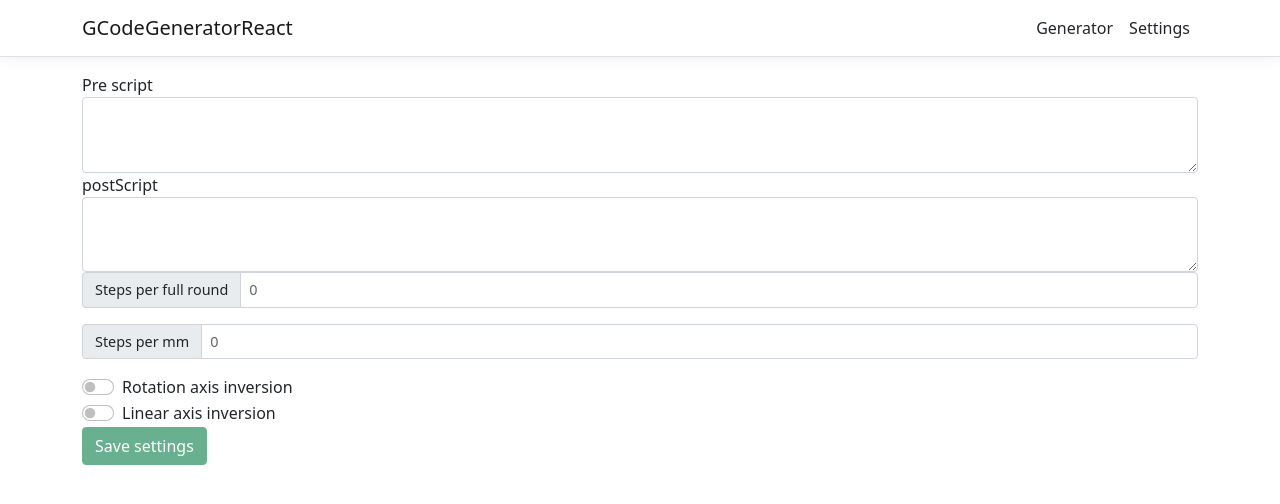
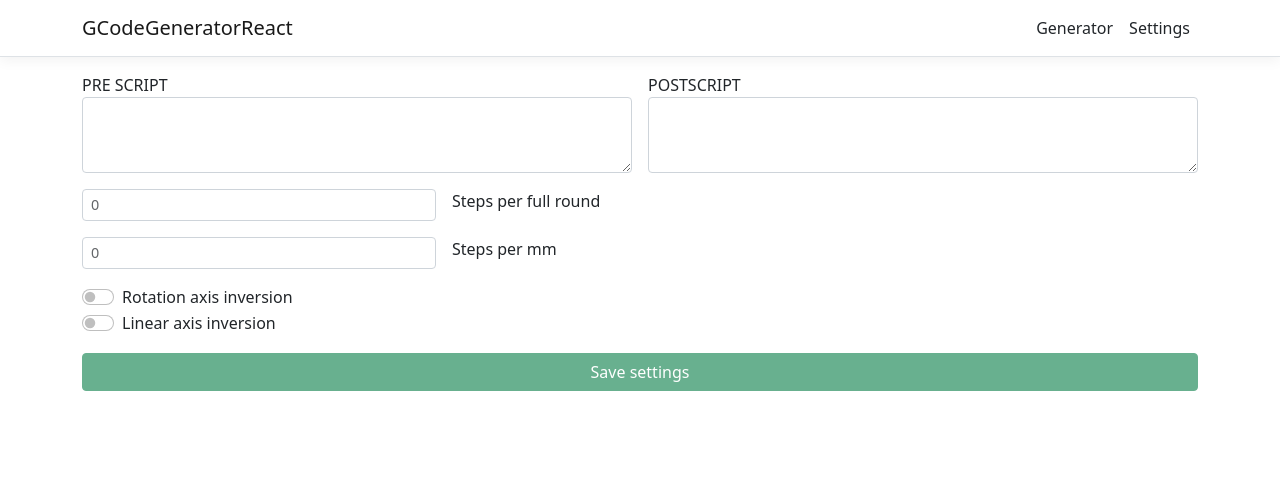
Before and after one commit to RevenkoD/GcodeGenerator, a React (Create React App) app in the folder ReactCore/GCodeGeneratorReact/GCodeGeneratorReact/ClientApp/: page /settings in a window 1280 px wide. Shown: the top 504 px of the page. Built offline with nearby package versions, Linux system fonts and the light colour scheme; no server answers.

Commit message:
add tyles for settings and toasts

```diff
--- a/ReactCore/GCodeGeneratorReact/GCodeGeneratorReact/ClientApp/src/components/Generator.js
+++ b/ReactCore/GCodeGeneratorReact/GCodeGeneratorReact/ClientApp/src/components/Generator.js
@@ -208,6 +208,7 @@ export class Generator extends Component {
 					</button>
 				</div>
 
+				<div className='settings__toast'>
 					<Toast
 						onClose={() => this.setState({ showGeneratedToast: false })}
 						show={this.state.showGeneratedToast}
@@ -220,6 +221,7 @@ export class Generator extends Component {
 						<Toast.Body>Gcode generated</Toast.Body>
 					</Toast>
 				</div>
+			</div>
 		)
 	}
 }
--- a/ReactCore/GCodeGeneratorReact/GCodeGeneratorReact/ClientApp/src/components/Layout.js
+++ b/ReactCore/GCodeGeneratorReact/GCodeGeneratorReact/ClientApp/src/components/Layout.js
@@ -5,7 +5,7 @@ import { NavMenu } from './NavMenu';
 export class Layout extends Component {
 	static displayName = Layout.name;
 
-  render () {
+	render() {
 		return (
 			<div>
 				<NavMenu />
--- a/ReactCore/GCodeGeneratorReact/GCodeGeneratorReact/ClientApp/src/components/Settings.js
+++ b/ReactCore/GCodeGeneratorReact/GCodeGeneratorReact/ClientApp/src/components/Settings.js
@@ -1,5 +1,6 @@
 import React, { Component } from 'react'
 import Toast from 'react-bootstrap/Toast'
+import './settings.css'
 
 export class Settings extends Component {
 	constructor(props) {
@@ -44,8 +45,9 @@ export class Settings extends Component {
 
 	render() {
 		return (
-      <div>
-        <div class="form-group">
+			<div className='settings'>
+				<div className='settings__textarea mb-3'>
+					<div class="form-group col-6">
 						<label>Pre script</label>
 						<textarea
 							class="form-control"
@@ -55,7 +57,7 @@ export class Settings extends Component {
 							rows="3"
 						></textarea>
 					</div>
-        <div class="form-group">
+					<div class="form-group col-6">
 						<label>postScript</label>
 						<textarea
 							class="form-control"
@@ -65,9 +67,10 @@ export class Settings extends Component {
 							value={this.state.postScript}
 						></textarea>
 					</div>
+				</div>
 
-        <div className="input-group mb-3">
-          <span className="input-group-text">Steps per full round</span>
+				<div className='settings__inputs col-6 mb-3'>
+					<div className="input-group ">
 						<input
 							onChange={this.handleInputChange}
 							type="number"
@@ -76,9 +79,11 @@ export class Settings extends Component {
 							className="form-control"
 						/>
 					</div>
+					<span className="settings__inputs-name">Steps per full round</span>
+				</div>
 
-        <div className="input-group mb-3">
-          <span className="input-group-text">Steps per mm</span>
+				<div className='settings__inputs col-6 mb-3'>
+					<div className="input-group">
 						<input
 							onChange={this.handleInputChange}
 							type="number"
@@ -87,8 +92,10 @@ export class Settings extends Component {
 							className="form-control"
 						/>
 					</div>
+					<span className="settings__inputs-name">Steps per mm</span>
+				</div>
 
-        <div class="form-check form-switch">
+				<div className='settings__radio mb-3'><div class="form-check form-switch">
 					<input
 						class="form-check-input"
 						type="checkbox"
@@ -109,7 +116,8 @@ export class Settings extends Component {
 							onChange={this.handleInputChange}
 						/>
 						<label class="form-check-label">Linear axis inversion</label>
-        </div>
+					</div></div>
+
 				<button
 					type="button"
 					onClick={this.handleSave}
@@ -119,17 +127,18 @@ export class Settings extends Component {
 					Save settings
 				</button>
 
+				<div className='settings__toast'>
 					<Toast
 						onClose={() => this.setState({ showSavedToast: false })}
 						show={this.state.showSavedToast}
 						delay={3000}
-          autohide
 					>
 						<Toast.Header>
 							<strong className="me-auto">Generator</strong>
 						</Toast.Header>
 						<Toast.Body>Settings saved</Toast.Body>
 					</Toast>
+				</div>
 			</div>
 		)
 	}
--- /dev/null
+++ b/ReactCore/GCodeGeneratorReact/GCodeGeneratorReact/ClientApp/src/components/settings.css
@@ -0,0 +1,39 @@
+.settings{
+	display: flex;
+	flex-direction: column;
+}
+.settings__textarea{
+	display: flex;
+	flex-direction: row;
+	margin: 0 -0.5rem;
+}
+.settings__textarea .form-group{
+	padding: 0 0.5rem;
+}
+.settings__textarea .form-group{
+	text-transform: uppercase;
+}
+.settings__inputs{
+	display: flex;
+	flex-direction: row;
+}
+
+.settings__inputs-name{
+	padding-left: 1rem;
+	flex: 1 1 56%;
+}
+.settings__toast{
+	padding-right: 0.5rem;
+	padding-bottom: 0.5rem;
+	position: absolute;
+	right: 0;
+	bottom: 0;
+}
+.toast{
+	background-color: #198754;
+	color: #fff;
+}
+.toast-header{
+	background-color: rgba(20, 47, 20, 0.493);
+	color: #fff;
+}
```
Also changed, not shown: ReactCore/GCodeGeneratorReact/GCodeGeneratorReact/ClientApp/src/components/generator.css (+0 -8 lines). Lines whose indentation alone changed are shown as unchanged.
